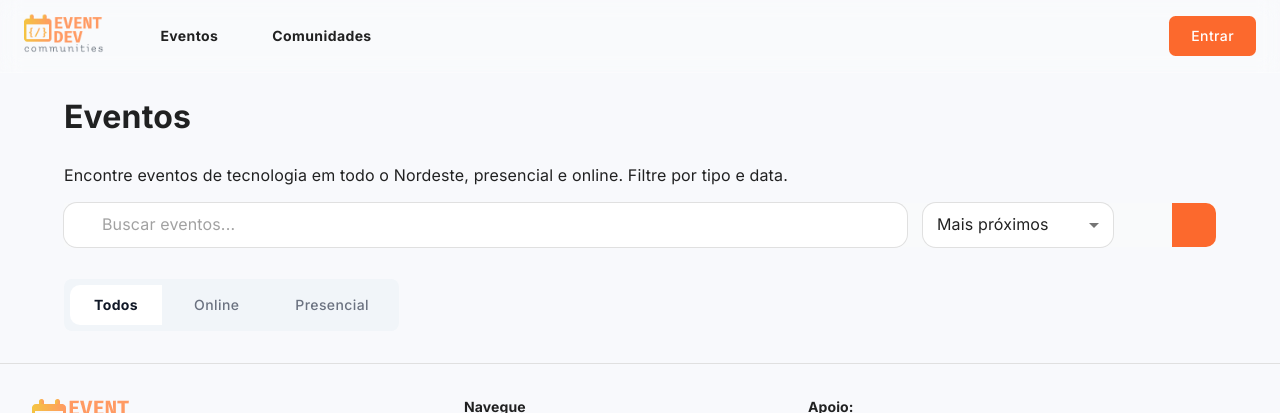
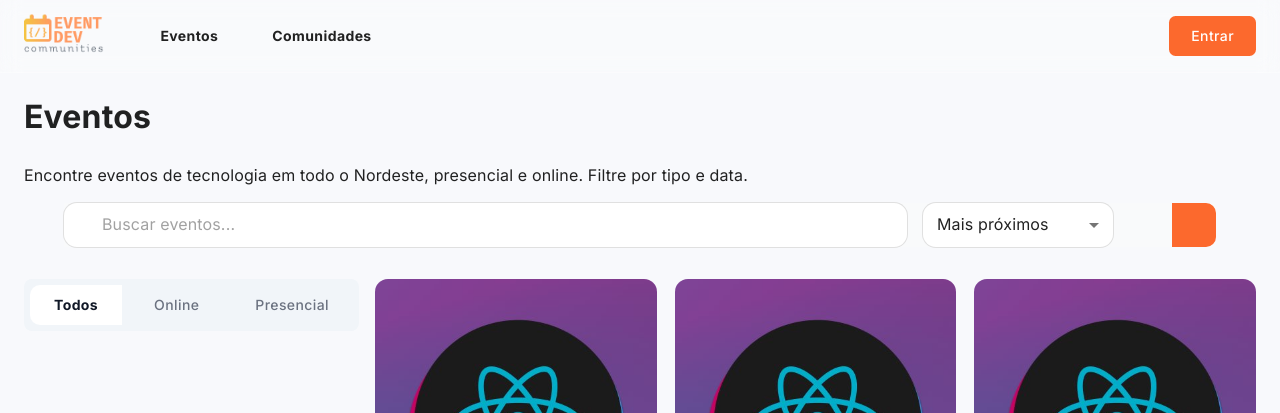
Before and after one commit to mathewvieira/Event-Dev-Communities, a React (Vite) app: page /eventos in a window 1280 px wide. Shown: the top 413 px of the page. Built offline with nearby package versions, Linux system fonts and the light colour scheme; some icons are missing.

Commit message:
feat: estruturação da paginas eventos

```diff
--- a/src/pages/Events.jsx
+++ b/src/pages/Events.jsx
@@ -2,10 +2,17 @@ import Container from '@mui/material/Container'
 import Typography from '@mui/material/Typography'
 import Searchbar from '@/shared/components/Searchbar'
 import EventTypeSelector from '@/shared/components/EventType'
+import CardEventGroup from '@/shared/components/CardEvent/CardEventGroup'
+import Box from '@mui/material/Box'
+import React from 'react'
 
 export default function Events() {
   return (
-    <Container sx={{ paddingTop: '4.5rem' }}>
+    <Box>
+      <Container
+        sx={{ paddingTop: '4.5rem' }}
+        maxWidth='xl'
+      >
         <Typography maxWidth='xl'>
           <main className='px-6 py-10 max-w-7xl mx-auto'>
             <h1 className='text-3xl font-semibold mb-2'>Eventos</h1>
@@ -14,7 +21,17 @@ export default function Events() {
         </Typography>
 
         <Searchbar />
+
+        <Box sx={{ display: 'flex', gap: 2 }}>
+          <Box>
             <EventTypeSelector />
+          </Box>
+          <Box>
+            <CardEventGroup />
+            <CardEventGroup />
+          </Box>
+        </Box>
       </Container>
+    </Box>
   )
 }
--- a/src/shared/components/CardEvent/CardEventGroup/index.jsx
+++ b/src/shared/components/CardEvent/CardEventGroup/index.jsx
@@ -10,7 +10,6 @@ export default function CardEventGroup() {
         flexWrap: 'wrap',
         rowGap: '1rem',
         columnGap: '1rem',
-        marginTop: '1.5rem',
         justifyContent: { sm: 'space-evenly', md: 'space-between' }
       }}
     >
--- a/src/shared/components/EventType/index.jsx
+++ b/src/shared/components/EventType/index.jsx
@@ -12,7 +12,6 @@ export default function EventTypeSelector() {
       <Box
         sx={{
           p: '6px',
-          mb: '2rem',
           borderRadius: '8px',
           display: 'inline-flex',
           backgroundColor: '#F1F5F9 '
--- a/src/shared/components/Searchbar/index.jsx
+++ b/src/shared/components/Searchbar/index.jsx
@@ -11,12 +11,14 @@ import ToggleButtonGroup from '@mui/material/ToggleButtonGroup'
 import AppsIcon from '@mui/icons-material/Apps'
 import EventIcon from '@mui/icons-material/Event'
 import SearchIcon from '@mui/icons-material/Search'
+import Container from '@mui/material/Container'
 
 export default function Searchbar() {
   const [view, setView] = useState('calendar')
   const [filter, setFilter] = useState('nearby')
 
   return (
+    <Container>
       <Box
         sx={{
           display: 'flex',
@@ -41,7 +43,7 @@ export default function Searchbar() {
             sx={{
               '&': {
                 height: 44,
-              minWidth: 150,
+                Width: '100%',
                 borderRadius: 2,
                 backgroundColor: 'white',
                 boxShadow: '0 0 0 1px #e0e0e0'
@@ -119,5 +121,6 @@ export default function Searchbar() {
           </ToggleButtonGroup>
         </Box>
       </Box>
+    </Container>
   )
 }
```
Lines whose indentation alone changed are shown as unchanged.
